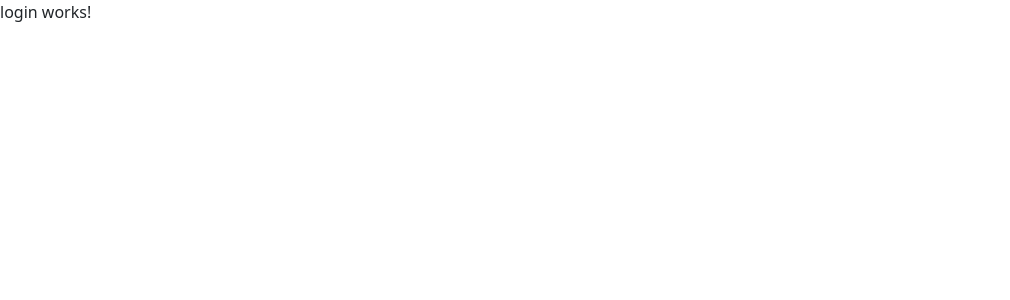
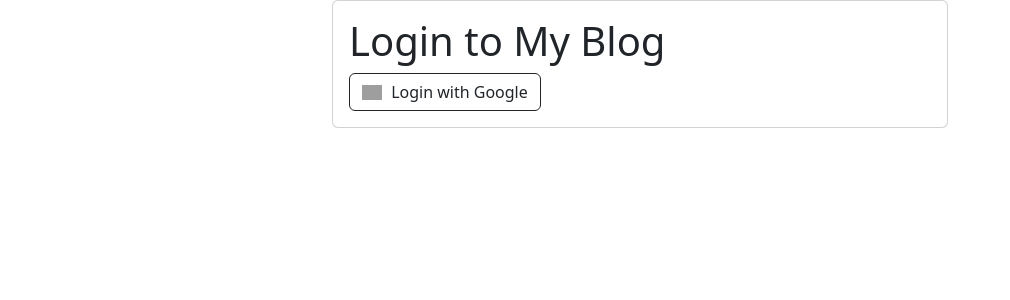
Before and after one commit to stackblogger/my-blog, an Angular app in the folder myblog-ui/: page /login in a window 1280 px wide. Shown: the top 300 px of the page, without its empty margins (0-1010 px from the left). Built offline with nearby package versions, Linux system fonts and the light colour scheme; grey boxes are pictures that could not be loaded.

Commit message:
Login Template with Google Login Button. Added Local and Production Environments.

```diff
--- a/myblog-ui/angular.json
+++ b/myblog-ui/angular.json
@@ -49,7 +49,13 @@
               "vendorChunk": true,
               "extractLicenses": false,
               "sourceMap": true,
-              "namedChunks": true
+              "namedChunks": true,
+              "fileReplacements": [
+                {
+                  "replace": "src/environments/environment.ts",
+                  "with": "src/environments/environment.development.ts"
+                }
+              ]
             }
           },
           "defaultConfiguration": "production"
--- a/myblog-ui/src/app/login/login.component.html
+++ b/myblog-ui/src/app/login/login.component.html
@@ -1 +1,22 @@
-<p>login works!</p>
+<div class="row">
+  <div class="col-md-3"></div>
+  <div class="col-md-6">
+    <div class="card">
+      <div class="card-body">
+        <h1 class="card-title">Login to My Blog</h1>
+        <div class="form-group">
+          <a class="btn btn-outline-dark" href="{{ googleAuthUrl }}" role="button" style="text-transform: none">
+            <img
+              width="20px"
+              style="margin-bottom: 3px; margin-right: 5px"
+              alt="Google sign-in"
+              src="https://upload.wikimedia.org/wikipedia/commons/thumb/5/53/Google_%22G%22_Logo.svg/512px-Google_%22G%22_Logo.svg.png"
+            />
+            Login with Google
+          </a>
+        </div>
+      </div>
+    </div>
+  </div>
+  <div class="col-md-3"></div>
+</div>
--- a/myblog-ui/src/app/login/login.component.ts
+++ b/myblog-ui/src/app/login/login.component.ts
@@ -1,4 +1,5 @@
 import { Component } from '@angular/core';
+import { environment } from 'src/environments/environment.development';
 
 @Component({
   selector: 'app-login',
@@ -6,5 +7,9 @@ import { Component } from '@angular/core';
   styleUrls: ['./login.component.scss']
 })
 export class LoginComponent {
+  googleAuthUrl: string;
 
+  constructor() {
+    this.googleAuthUrl = environment.googleAuthUrl;
+  }
 }
--- /dev/null
+++ b/myblog-ui/src/environments/environment.development.ts
@@ -0,0 +1,4 @@
+export const environment = {
+  production: false,
+  googleAuthUrl: 'http://localhost:3000/auth/google'
+};
--- /dev/null
+++ b/myblog-ui/src/environments/environment.ts
@@ -0,0 +1,4 @@
+export const environment = {
+  production: true,
+  googleAuthUrl: 'http://localhost:3000/auth/google'
+};
--- a/myblog-ui/src/index.html
+++ b/myblog-ui/src/index.html
@@ -1,13 +1,15 @@
-<!doctype html>
+<!DOCTYPE html>
 <html lang="en">
   <head>
-  <meta charset="utf-8">
+    <meta charset="utf-8" />
     <title>MyblogUi</title>
-  <base href="/">
-  <meta name="viewport" content="width=device-width, initial-scale=1">
-  <link rel="icon" type="image/x-icon" href="favicon.ico">
+    <base href="/" />
+    <meta name="viewport" content="width=device-width, initial-scale=1" />
+    <link rel="icon" type="image/x-icon" href="favicon.ico" />
   </head>
   <body>
+    <div class="container-fluid">
       <app-root></app-root>
+    </div>
   </body>
 </html>
```
Lines whose indentation alone changed are shown as unchanged.
